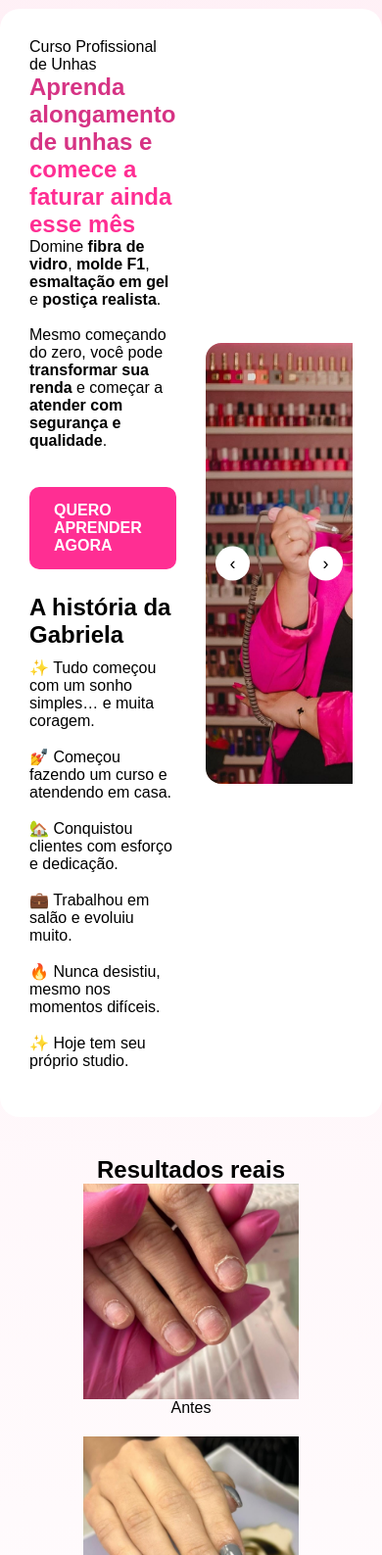
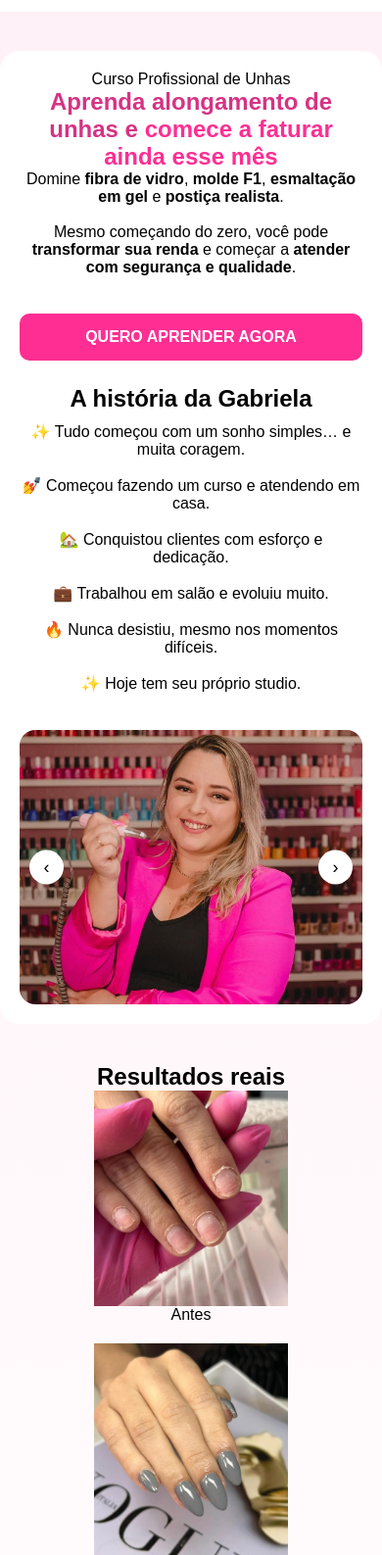
Before and after one commit to henrique409/studio-gabnail-agenda, a plain HTML site: page index.html in a window 390 px wide. Shown: the part 101-1688 px from the top of the page at 98% size. Drawn offline with Linux system fonts and the light colour scheme.

Commit message:
Update estilo.css

```diff
--- a/css/estilo.css
+++ b/css/estilo.css
@@ -221,3 +221,60 @@ body{
   cursor:pointer;
   color:#ccc;
 }
+/* RESPONSIVO CELULAR */
+@media(max-width: 768px){
+
+  /* HERO */
+  .hero{
+    flex-direction:column;
+    padding:20px;
+    gap:20px;
+    text-align:center;
+  }
+
+  .hero-texto{
+    align-items:center;
+  }
+
+  .hero-texto h1{
+    font-size:24px;
+  }
+
+  .botao-principal{
+    width:100%;
+    text-align:center;
+  }
+
+  /* IMAGEM */
+  .slide img{
+    height:280px;
+  }
+
+  /* PROVA SOCIAL */
+  .prova-container{
+    flex-direction:column;
+    align-items:center;
+  }
+
+  .prova-card img{
+    width:100%;
+    max-width:280px;
+  }
+
+  /* AVALIAÇÃO */
+  .form-avaliacao input,
+  .form-avaliacao textarea{
+    width:90%;
+  }
+
+  .dep-card{
+    width:90%;
+  }
+
+  /* TOPO */
+  .topo-container{
+    flex-direction:column;
+    gap:10px;
+  }
+
+}
```
